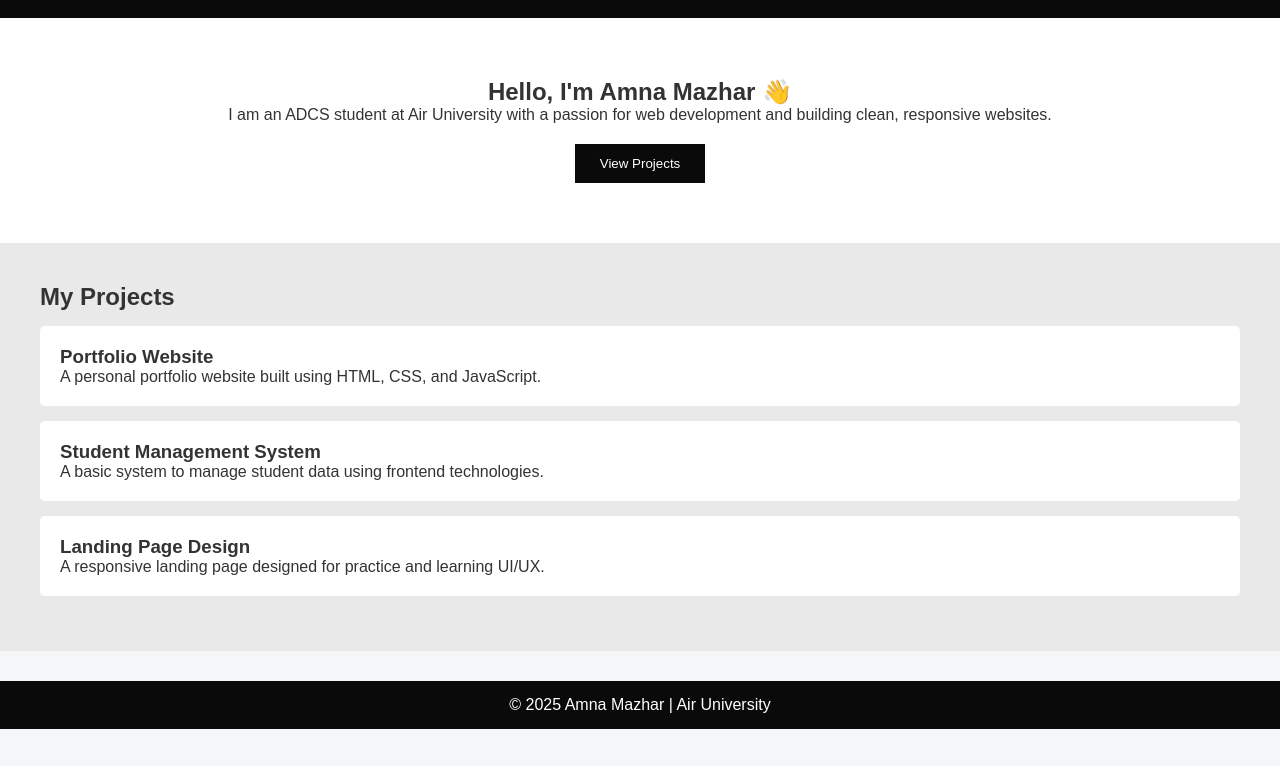
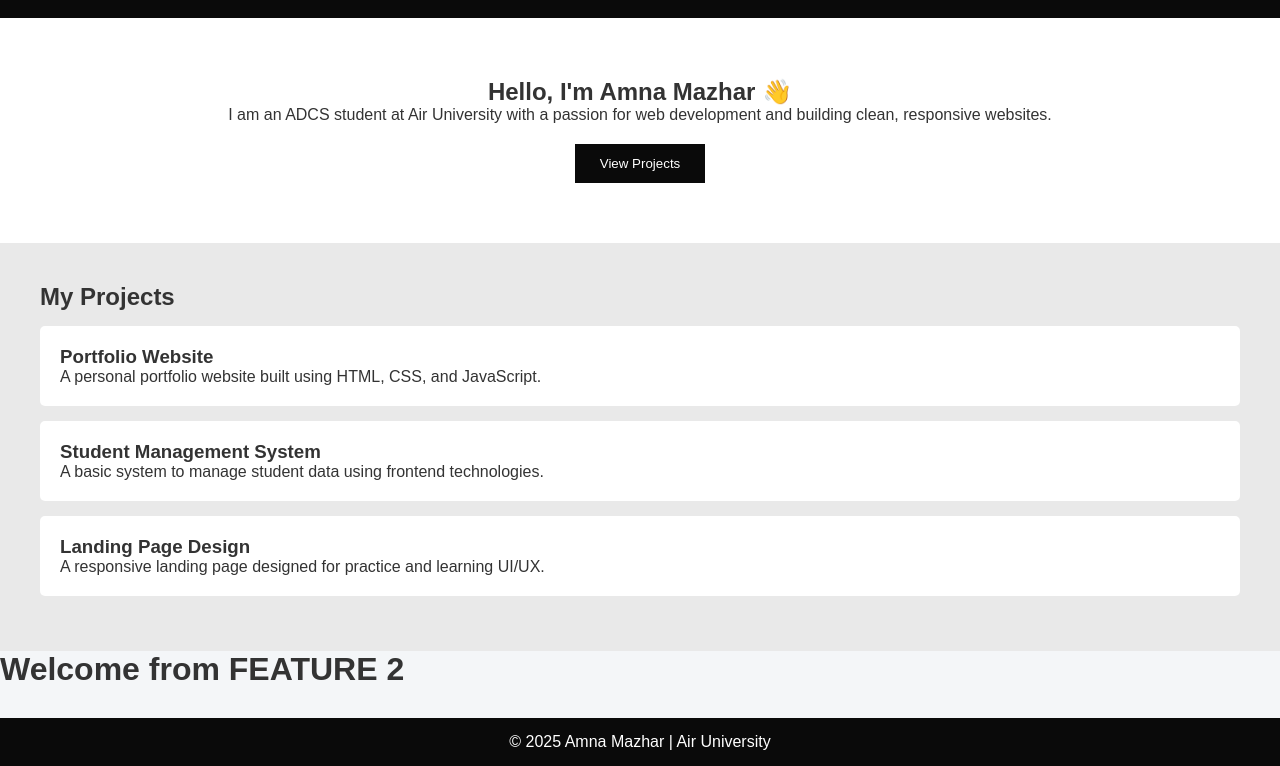
Before and after one commit to Amnaymazhar240044/DEPLOY, a plain HTML site: page index.html in a window 1280 px wide. Shown: the part 95-861 px from the top of the page. Before the commit the page ends 824 px from the top, so only its background shows below. Drawn offline with Linux system fonts and the light colour scheme.

Commit message:
Change from feature2

```diff
--- a/index.html
+++ b/index.html
@@ -44,6 +44,7 @@
         <p>A responsive landing page designed for practice and learning UI/UX.</p>
     </div>
 </section>
+<h1>Welcome from FEATURE 2</h1>
 
 <footer>
     <p>© 2025 Amna Mazhar | Air University</p>
```
